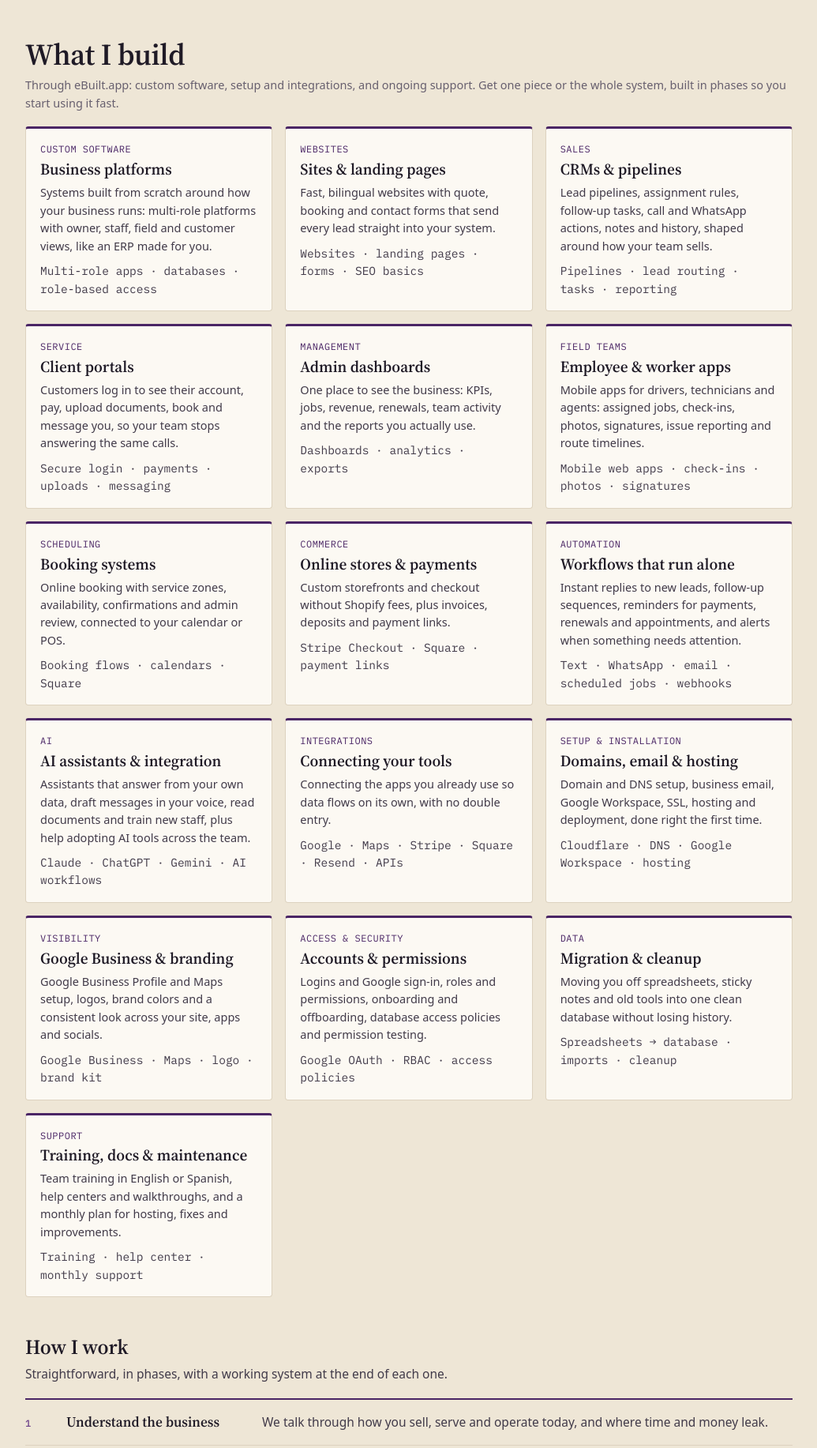
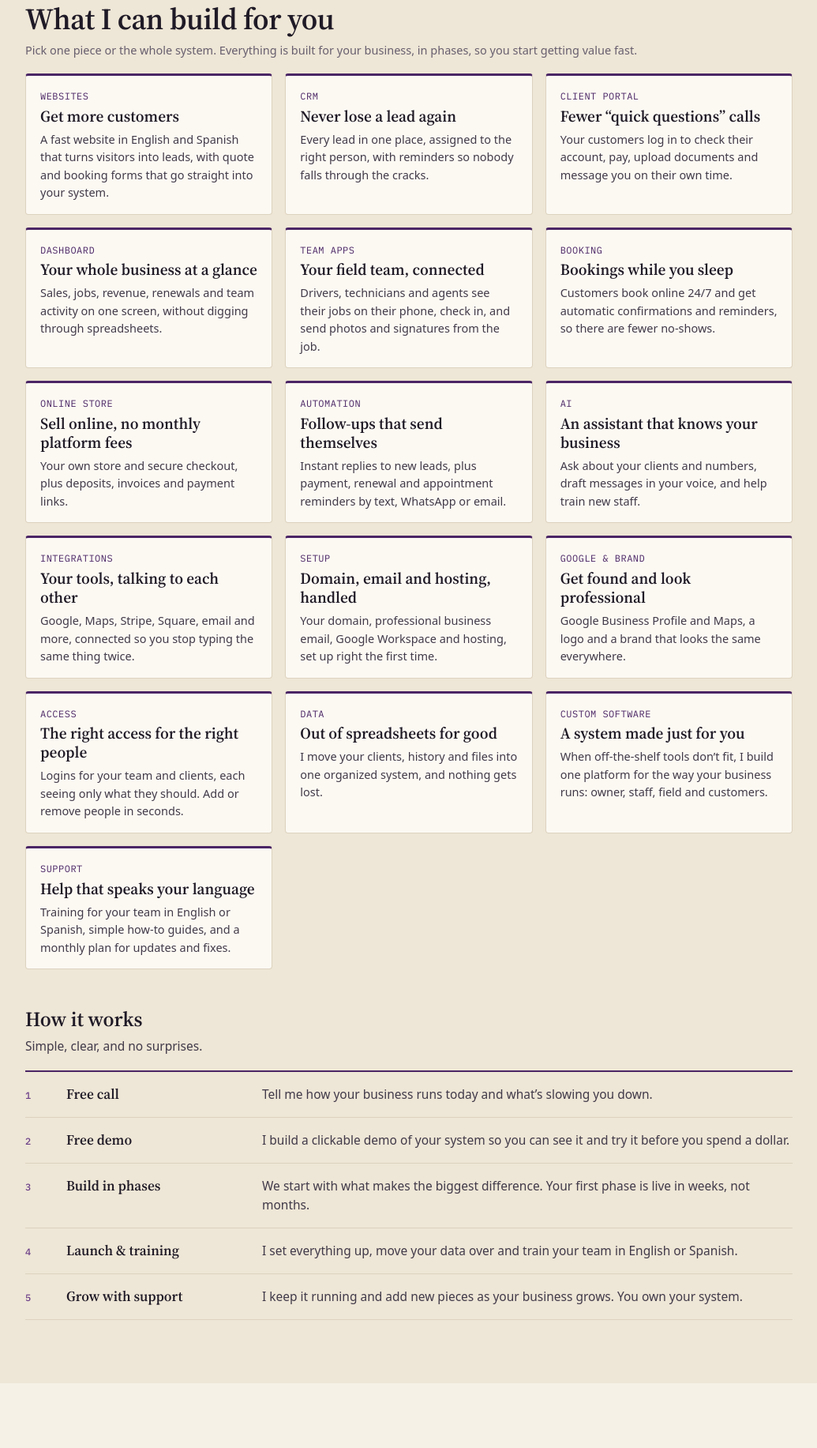
Before and after one commit to irenemartin1/irenemart-in, a plain HTML site: page index.html in a window 1280 px wide. Shown: the part 967-2800 px from the top of the page at 79% size, without its empty margins (122-1157 px from the left). Drawn offline with Linux system fonts and the light colour scheme.

Commit message:
Homepage: new headline and customer-facing copy
Co-Authored-By: Claude Opus 5.5 <noreply@anthropic.com>
Claude-Session: https://claude.ai/code/session_01LrH3mVMB65GQUGteAKFZzu

```diff
--- a/index.html
+++ b/index.html
@@ -3,24 +3,24 @@
 <head>
   <meta charset="utf-8">
   <meta name="viewport" content="width=device-width, initial-scale=1">
-  <title>Irene Martin — Founder of eBuilt.app · Custom Software for Businesses</title>
-  <meta name="description" content="Irene Martin, founder of eBuilt.app in Orlando, FL. I build websites, CRMs, client portals, automation and AI tools that businesses actually run on. English &amp; Spanish.">
+  <title>Custom Software for Your Business · Irene Martin, eBuilt.app</title>
+  <meta name="description" content="Websites, CRMs, client portals, automation and AI built around how your business works. Free demo first. Orlando, FL · English &amp; Spanish.">
   <meta name="author" content="Irene Martin">
   <meta name="theme-color" content="#f7f1e5">
   <link rel="canonical" href="https://irenemart.in/">
 
   <meta property="og:type" content="website">
   <meta property="og:site_name" content="Irene Martin">
-  <meta property="og:title" content="Irene Martin — Founder of eBuilt.app · Custom Software for Businesses">
-  <meta property="og:description" content="Founder of eBuilt.app. Websites, CRMs, client portals, automation &amp; AI for businesses. Orlando, Florida · English &amp; Spanish.">
+  <meta property="og:title" content="Custom Software for Your Business · Irene Martin, eBuilt.app">
+  <meta property="og:description" content="Websites, CRMs, client portals, automation and AI built around how your business works. Free demo first. Orlando, FL · English &amp; Spanish.">
   <meta property="og:url" content="https://irenemart.in/">
   <meta property="og:image" content="https://irenemart.in/assets/og-image.jpg">
   <meta property="og:image:width" content="1200">
   <meta property="og:image:height" content="630">
   <meta property="og:image:alt" content="Irene Martin — Founder of eBuilt.app">
   <meta name="twitter:card" content="summary_large_image">
-  <meta name="twitter:title" content="Irene Martin — Founder of eBuilt.app · Custom Software for Businesses">
-  <meta name="twitter:description" content="Founder of eBuilt.app. Websites, CRMs, client portals, automation &amp; AI for businesses. Orlando, Florida · English &amp; Spanish.">
+  <meta name="twitter:title" content="Custom Software for Your Business · Irene Martin, eBuilt.app">
+  <meta name="twitter:description" content="Websites, CRMs, client portals, automation and AI built around how your business works. Free demo first. Orlando, FL · English &amp; Spanish.">
   <meta name="twitter:image" content="https://irenemart.in/assets/og-image.jpg">
 
   <link rel="icon" href="/favicon.svg" type="image/svg+xml">
@@ -64,14 +64,14 @@
     </div>
 
     <p class="eyebrow">Founder · <a href="https://ebuilt.app" rel="noopener" target="_blank">eBuilt.app</a> · Orlando, FL</p>
-    <h1 id="hero-title">Your business, running on one system instead of ten.</h1>
-    <p class="hero__lede">If your leads live in texts, your clients in spreadsheets and your team in WhatsApp groups, I build the one system that ties it all together: website, CRM, client portal, dashboards, automations and AI, made around how your business actually works. You see a working demo before you commit, start using it in weeks, and get support in English or Spanish after launch.</p>
-    <p class="hero__resume"><a class="btn btn--resume" href="#contact">Get a free demo for your business</a></p>
+    <h1 id="hero-title">Software built around your business, not the other way around.</h1>
+    <p class="hero__lede">Websites, CRMs, client portals and automations made for how you actually work, so you stop chasing leads in text messages, juggling spreadsheets and answering the same calls all day. You see it working before you pay, start using it in weeks, and it’s yours. Hablo español.</p>
+    <p class="hero__resume"><a class="btn btn--resume" href="#contact">Get your free demo</a></p>
 
     <ul class="stats">
       <li><b>300+</b><span>People onboarded and trained on new systems. Your team won’t be left figuring it out alone.</span></li>
       <li><b>34</b><span>People using M.D. Sky OS every day to run a logistics company</span></li>
-      <li><b>6</b><span>Systems delivered for businesses since May 2025</span><a class="stats__link" href="https://maps.app.goo.gl/6jQdZRucEyn9rGcS8" rel="noopener" target="_blank"><span aria-hidden="true">★</span> Client reviews on Google<span class="sr-only"> (opens in new tab)</span> ↗</a></li>
+      <li><b>6</b><span>Businesses running on systems I built</span><a class="stats__link" href="https://maps.app.goo.gl/6jQdZRucEyn9rGcS8" rel="noopener" target="_blank"><span aria-hidden="true">★</span> Client reviews on Google<span class="sr-only"> (opens in new tab)</span> ↗</a></li>
     </ul>
 
     <p class="hero__actions">
@@ -84,35 +84,35 @@
 <!-- What I build -->
 <section class="section section--tint" id="build" aria-labelledby="build-title">
   <div class="wrap">
-    <h2 id="build-title" class="title">What I build</h2>
-    <p class="section__note">Through eBuilt.app: custom software, setup and integrations, and ongoing support. Get one piece or the whole system, built in phases so you start using it fast.</p>
+    <h2 id="build-title" class="title">What I can build for you</h2>
+    <p class="section__note">Pick one piece or the whole system. Everything is built for your business, in phases, so you start getting value fast.</p>
     <ul class="pcards">
-      <li class="pcard"><p class="pcard__tag">Custom software</p><h4>Business platforms</h4><p>Systems built from scratch around how your business runs: multi-role platforms with owner, staff, field and customer views, like an ERP made for you.</p><p class="fit__tools">Multi-role apps · databases · role-based access</p></li>
-      <li class="pcard"><p class="pcard__tag">Websites</p><h4>Sites & landing pages</h4><p>Fast, bilingual websites with quote, booking and contact forms that send every lead straight into your system.</p><p class="fit__tools">Websites · landing pages · forms · SEO basics</p></li>
-      <li class="pcard"><p class="pcard__tag">Sales</p><h4>CRMs & pipelines</h4><p>Lead pipelines, assignment rules, follow-up tasks, call and WhatsApp actions, notes and history, shaped around how your team sells.</p><p class="fit__tools">Pipelines · lead routing · tasks · reporting</p></li>
-      <li class="pcard"><p class="pcard__tag">Service</p><h4>Client portals</h4><p>Customers log in to see their account, pay, upload documents, book and message you, so your team stops answering the same calls.</p><p class="fit__tools">Secure login · payments · uploads · messaging</p></li>
-      <li class="pcard"><p class="pcard__tag">Management</p><h4>Admin dashboards</h4><p>One place to see the business: KPIs, jobs, revenue, renewals, team activity and the reports you actually use.</p><p class="fit__tools">Dashboards · analytics · exports</p></li>
-      <li class="pcard"><p class="pcard__tag">Field teams</p><h4>Employee & worker apps</h4><p>Mobile apps for drivers, technicians and agents: assigned jobs, check-ins, photos, signatures, issue reporting and route timelines.</p><p class="fit__tools">Mobile web apps · check-ins · photos · signatures</p></li>
-      <li class="pcard"><p class="pcard__tag">Scheduling</p><h4>Booking systems</h4><p>Online booking with service zones, availability, confirmations and admin review, connected to your calendar or POS.</p><p class="fit__tools">Booking flows · calendars · Square</p></li>
-      <li class="pcard"><p class="pcard__tag">Commerce</p><h4>Online stores & payments</h4><p>Custom storefronts and checkout without Shopify fees, plus invoices, deposits and payment links.</p><p class="fit__tools">Stripe Checkout · Square · payment links</p></li>
-      <li class="pcard"><p class="pcard__tag">Automation</p><h4>Workflows that run alone</h4><p>Instant replies to new leads, follow-up sequences, reminders for payments, renewals and appointments, and alerts when something needs attention.</p><p class="fit__tools">Text · WhatsApp · email · scheduled jobs · webhooks</p></li>
-      <li class="pcard"><p class="pcard__tag">AI</p><h4>AI assistants & integration</h4><p>Assistants that answer from your own data, draft messages in your voice, read documents and train new staff, plus help adopting AI tools across the team.</p><p class="fit__tools">Claude · ChatGPT · Gemini · AI workflows</p></li>
-      <li class="pcard"><p class="pcard__tag">Integrations</p><h4>Connecting your tools</h4><p>Connecting the apps you already use so data flows on its own, with no double entry.</p><p class="fit__tools">Google · Maps · Stripe · Square · Resend · APIs</p></li>
-      <li class="pcard"><p class="pcard__tag">Setup & installation</p><h4>Domains, email & hosting</h4><p>Domain and DNS setup, business email, Google Workspace, SSL, hosting and deployment, done right the first time.</p><p class="fit__tools">Cloudflare · DNS · Google Workspace · hosting</p></li>
-      <li class="pcard"><p class="pcard__tag">Visibility</p><h4>Google Business & branding</h4><p>Google Business Profile and Maps setup, logos, brand colors and a consistent look across your site, apps and socials.</p><p class="fit__tools">Google Business · Maps · logo · brand kit</p></li>
-      <li class="pcard"><p class="pcard__tag">Access & security</p><h4>Accounts & permissions</h4><p>Logins and Google sign-in, roles and permissions, onboarding and offboarding, database access policies and permission testing.</p><p class="fit__tools">Google OAuth · RBAC · access policies</p></li>
-      <li class="pcard"><p class="pcard__tag">Data</p><h4>Migration & cleanup</h4><p>Moving you off spreadsheets, sticky notes and old tools into one clean database without losing history.</p><p class="fit__tools">Spreadsheets → database · imports · cleanup</p></li>
-      <li class="pcard"><p class="pcard__tag">Support</p><h4>Training, docs & maintenance</h4><p>Team training in English or Spanish, help centers and walkthroughs, and a monthly plan for hosting, fixes and improvements.</p><p class="fit__tools">Training · help center · monthly support</p></li>
+      <li class="pcard"><p class="pcard__tag">Websites</p><h4>Get more customers</h4><p>A fast website in English and Spanish that turns visitors into leads, with quote and booking forms that go straight into your system.</p></li>
+      <li class="pcard"><p class="pcard__tag">CRM</p><h4>Never lose a lead again</h4><p>Every lead in one place, assigned to the right person, with reminders so nobody falls through the cracks.</p></li>
+      <li class="pcard"><p class="pcard__tag">Client portal</p><h4>Fewer “quick questions” calls</h4><p>Your customers log in to check their account, pay, upload documents and message you on their own time.</p></li>
+      <li class="pcard"><p class="pcard__tag">Dashboard</p><h4>Your whole business at a glance</h4><p>Sales, jobs, revenue, renewals and team activity on one screen, without digging through spreadsheets.</p></li>
+      <li class="pcard"><p class="pcard__tag">Team apps</p><h4>Your field team, connected</h4><p>Drivers, technicians and agents see their jobs on their phone, check in, and send photos and signatures from the job.</p></li>
+      <li class="pcard"><p class="pcard__tag">Booking</p><h4>Bookings while you sleep</h4><p>Customers book online 24/7 and get automatic confirmations and reminders, so there are fewer no-shows.</p></li>
+      <li class="pcard"><p class="pcard__tag">Online store</p><h4>Sell online, no monthly platform fees</h4><p>Your own store and secure checkout, plus deposits, invoices and payment links.</p></li>
+      <li class="pcard"><p class="pcard__tag">Automation</p><h4>Follow-ups that send themselves</h4><p>Instant replies to new leads, plus payment, renewal and appointment reminders by text, WhatsApp or email.</p></li>
+      <li class="pcard"><p class="pcard__tag">AI</p><h4>An assistant that knows your business</h4><p>Ask about your clients and numbers, draft messages in your voice, and help train new staff.</p></li>
+      <li class="pcard"><p class="pcard__tag">Integrations</p><h4>Your tools, talking to each other</h4><p>Google, Maps, Stripe, Square, email and more, connected so you stop typing the same thing twice.</p></li>
+      <li class="pcard"><p class="pcard__tag">Setup</p><h4>Domain, email and hosting, handled</h4><p>Your domain, professional business email, Google Workspace and hosting, set up right the first time.</p></li>
+      <li class="pcard"><p class="pcard__tag">Google & brand</p><h4>Get found and look professional</h4><p>Google Business Profile and Maps, a logo and a brand that looks the same everywhere.</p></li>
+      <li class="pcard"><p class="pcard__tag">Access</p><h4>The right access for the right people</h4><p>Logins for your team and clients, each seeing only what they should. Add or remove people in seconds.</p></li>
+      <li class="pcard"><p class="pcard__tag">Data</p><h4>Out of spreadsheets for good</h4><p>I move your clients, history and files into one organized system, and nothing gets lost.</p></li>
+      <li class="pcard"><p class="pcard__tag">Custom software</p><h4>A system made just for you</h4><p>When off-the-shelf tools don’t fit, I build one platform for the way your business runs: owner, staff, field and customers.</p></li>
+      <li class="pcard"><p class="pcard__tag">Support</p><h4>Help that speaks your language</h4><p>Training for your team in English or Spanish, simple how-to guides, and a monthly plan for updates and fixes.</p></li>
     </ul>
 
-    <h3 class="subtitle" id="approach">How I work</h3>
-    <p class="section__note steps__lede">Straightforward, in phases, with a working system at the end of each one.</p>
+    <h3 class="subtitle" id="approach">How it works</h3>
+    <p class="section__note steps__lede">Simple, clear, and no surprises.</p>
     <ol class="steps steps--deep">
-      <li><b>Understand the business</b> We talk through how you sell, serve and operate today, and where time and money leak.</li>
-      <li><b>Demo before you commit</b> I build a clickable demo around your business so you see it before paying for it.</li>
-      <li><b>Build in phases</b> Phase one goes live in weeks, not months. Every phase is tested by role before launch.</li>
-      <li><b>Launch &amp; train</b> I set up accounts and permissions, move your data over and train your team in English or Spanish.</li>
-      <li><b>Support &amp; grow</b> Hosting, fixes and improvements on a monthly plan, adding new pieces as the business grows.</li>
+      <li><b>Free call</b> Tell me how your business runs today and what’s slowing you down.</li>
+      <li><b>Free demo</b> I build a clickable demo of your system so you can see it and try it before you spend a dollar.</li>
+      <li><b>Build in phases</b> We start with what makes the biggest difference. Your first phase is live in weeks, not months.</li>
+      <li><b>Launch &amp; training</b> I set everything up, move your data over and train your team in English or Spanish.</li>
+      <li><b>Grow with support</b> I keep it running and add new pieces as your business grows. You own your system.</li>
     </ol>
   </div>
 </section>
@@ -121,7 +121,7 @@
 <section class="section" id="work" aria-labelledby="work-title">
   <div class="wrap">
     <h2 id="work-title" class="title">Recent projects</h2>
-    <p class="section__note">Real systems running real businesses.</p>
+    <p class="section__note">Real businesses, running on systems I built.</p>
 
     <article class="project" aria-labelledby="mdsky-title">
       <div class="project__text">
@@ -256,8 +256,8 @@
 <section class="contact" id="contact" aria-labelledby="contact-title">
   <div class="wrap contact__grid">
     <div>
-      <h2 id="contact-title" class="title">Contact</h2>
-      <p class="contact__note">Have a business that runs on spreadsheets, sticky notes and WhatsApp? Let’s talk. Email is fastest — hablo español.</p>
+      <h2 id="contact-title" class="title">Let’s see what I can build for you</h2>
+      <p class="contact__note">Email me a few lines about your business and what’s frustrating you. I’ll reply within a day with ideas and a free demo. Te atiendo en español también.</p>
     </div>
     <div class="contact__links">
       <a class="contact__email" href="mailto:hello@irenemart.in">hello@irenemart.in</a>
```
